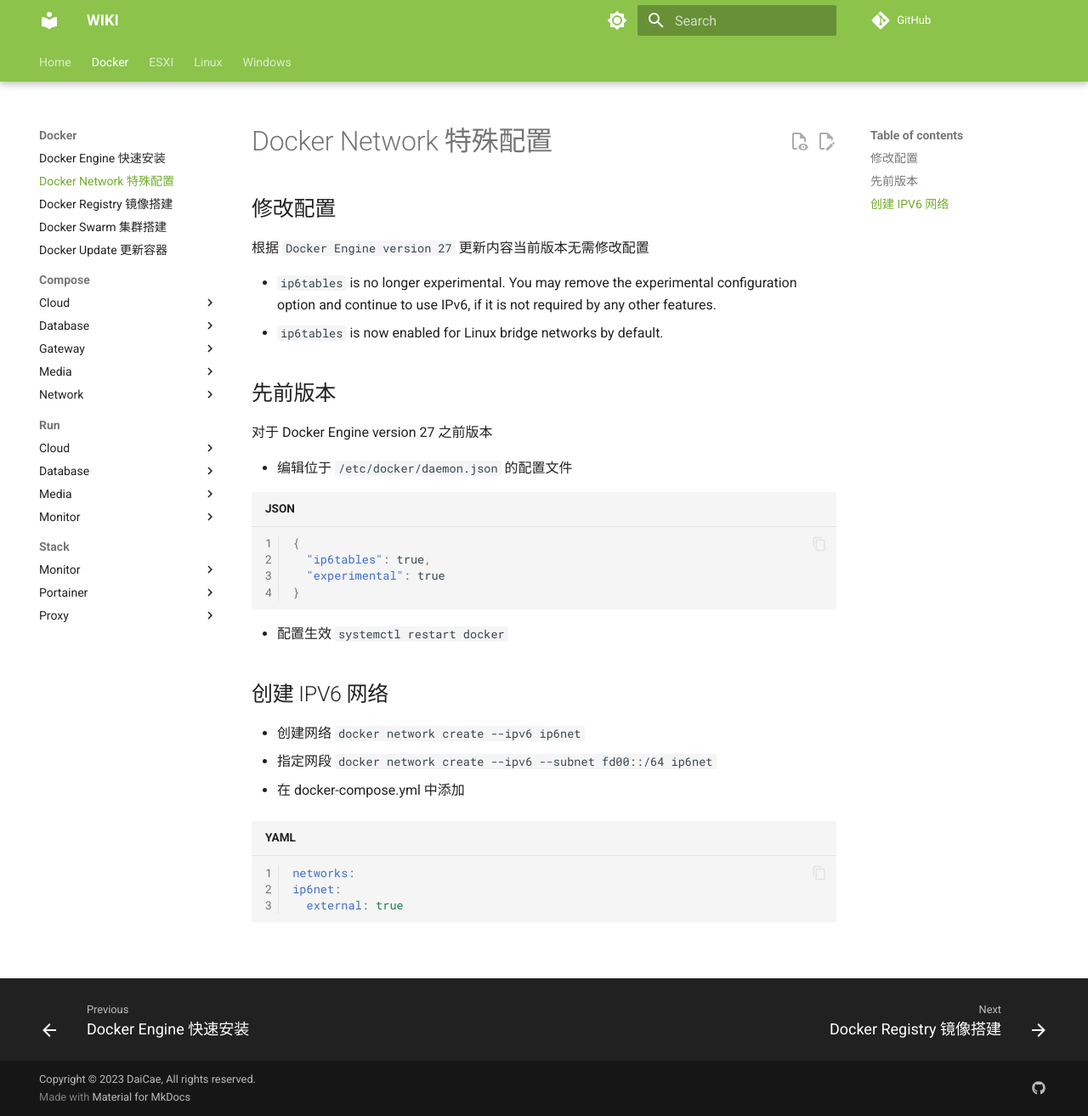
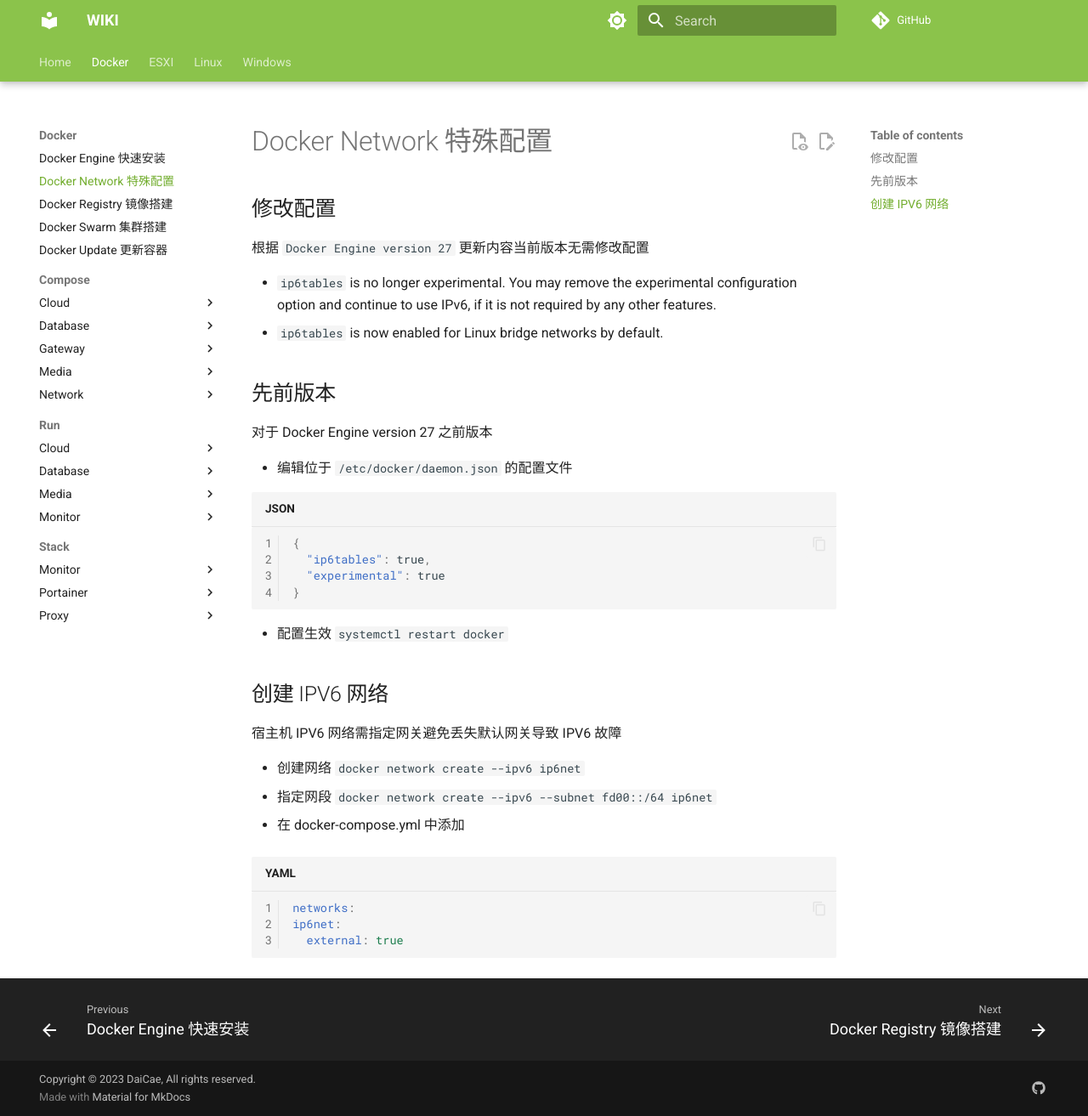
Before and after one commit to zexvar/wiki, an MkDocs documentation site: the page built from docs/Docker/docker network.md, in a window 1280 px wide and 1313 px high. Shown: the whole window at 85% size. Built offline with MkDocs 1.6.1 and Material for MkDocs 9.7.7, drawn with Linux system fonts in a browser that asks for light colours; comment, search, counter and statistics services are not loaded; the version menu is left out.

Commit message:
update Docker\network

```diff
--- a/docs/Docker/docker network.md
+++ b/docs/Docker/docker network.md
@@ -24,6 +24,8 @@
 
 ## 创建 IPV6 网络
 
+宿主机 IPV6 网络需指定网关避免丢失默认网关导致 IPV6 故障
+
 - 创建网络 `docker network create --ipv6 ip6net`
 - 指定网段 `docker network create --ipv6 --subnet fd00::/64 ip6net`
 
```
